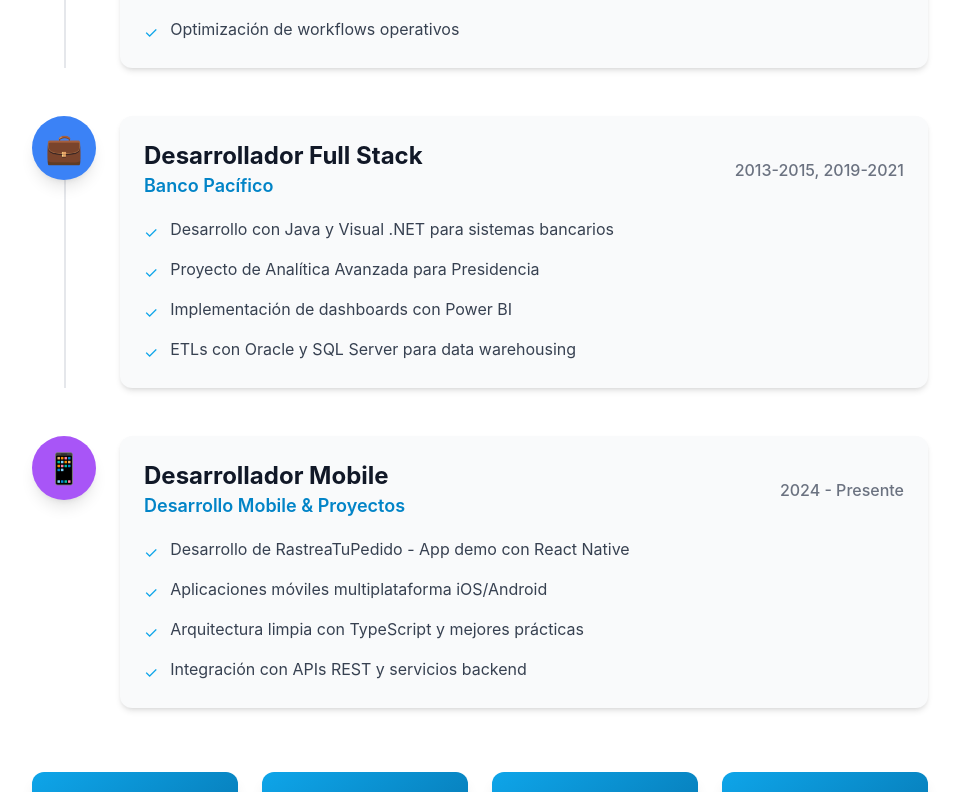
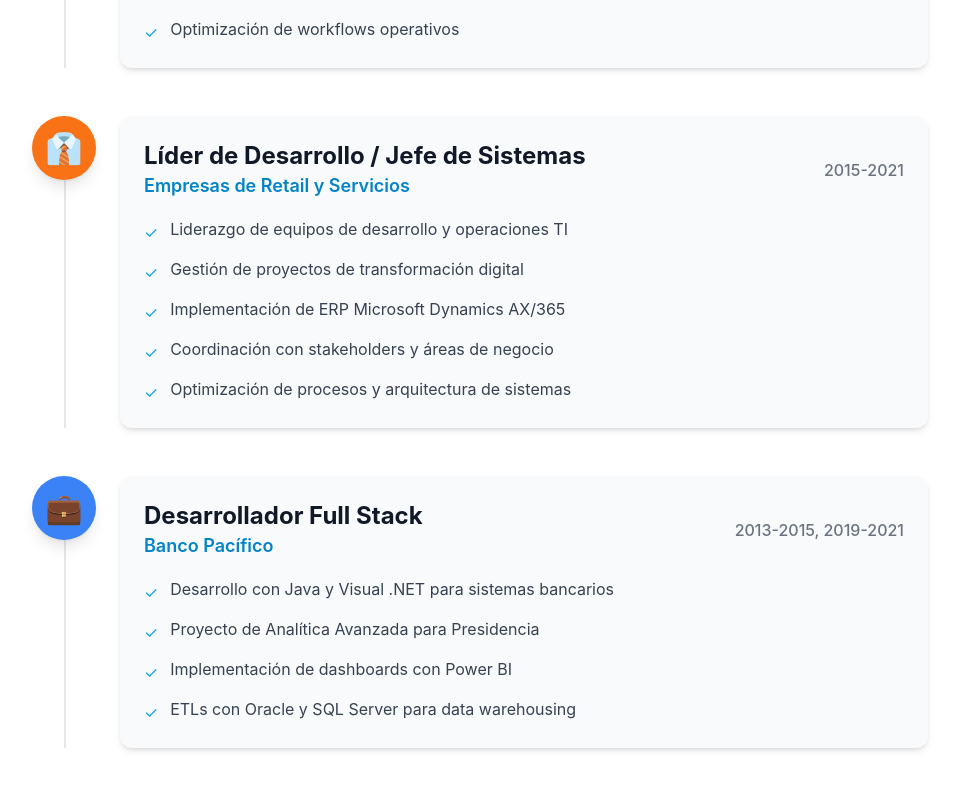
Before and after one commit to MrFercho01/mi-portafolio, a React (Vite) app: page / in a window 1280 px wide. Shown: the part 2768-3560 px from the top of the page, without its empty margins (160-1119 px from the left). Built offline with nearby package versions, Linux system fonts and the light colour scheme.

Commit message:
Agregar experiencia como Líder de Desarrollo y Jefe de Sistemas

```diff
--- a/src/components/Experience.tsx
+++ b/src/components/Experience.tsx
@@ -21,6 +21,20 @@ const experiences: Achievement[] = [
       'Aplicaciones web con Java y Visual .NET',
       'Integración de sistemas bancarios internos',
       'Optimización de workflows operativos',
+    ],
+  },
+  {
+    company: 'Empresas de Retail y Servicios',
+    role: 'Líder de Desarrollo / Jefe de Sistemas',
+    period: '2015-2021',
+    icon: '👔',
+    color: 'bg-orange-500',
+    achievements: [
+      'Liderazgo de equipos de desarrollo y operaciones TI',
+      'Gestión de proyectos de transformación digital',
+      'Implementación de ERP Microsoft Dynamics AX/365',
+      'Coordinación con stakeholders y áreas de negocio',
+      'Optimización de procesos y arquitectura de sistemas',
     ],
   },
   {
```
